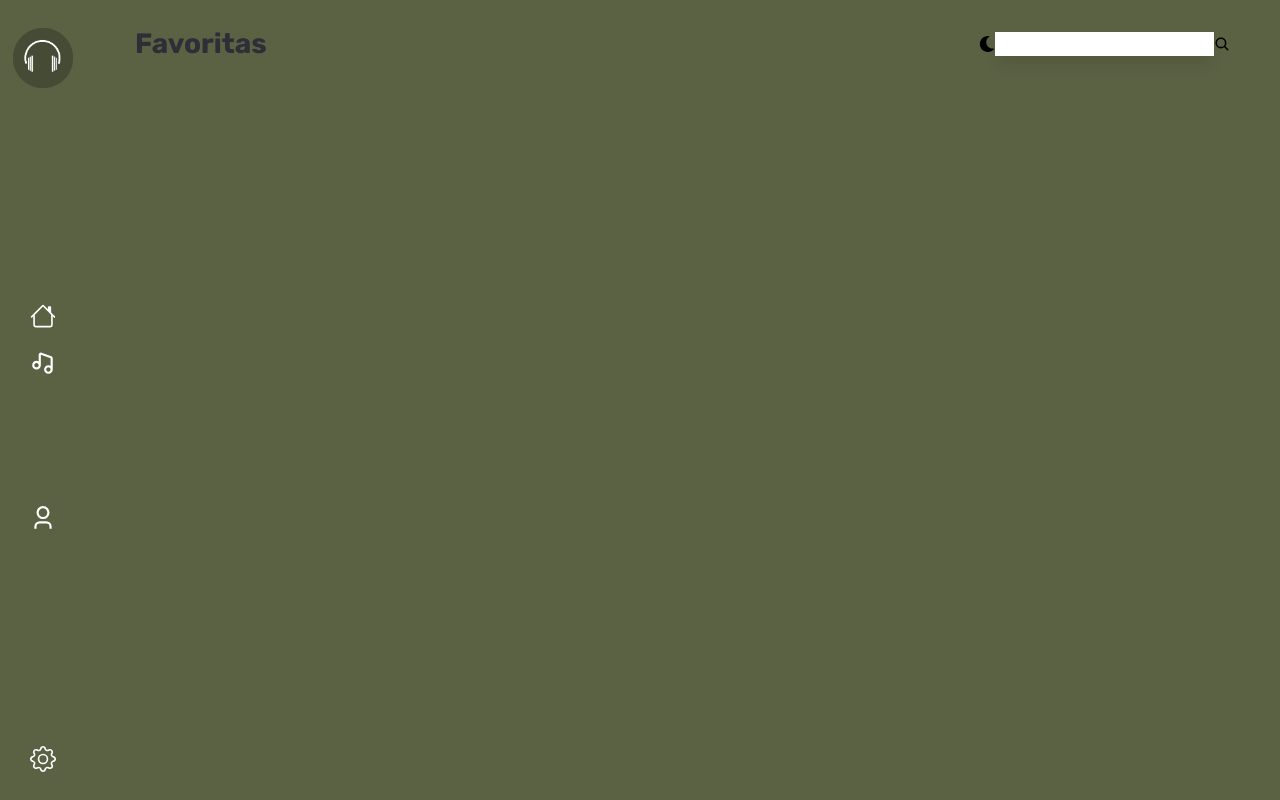
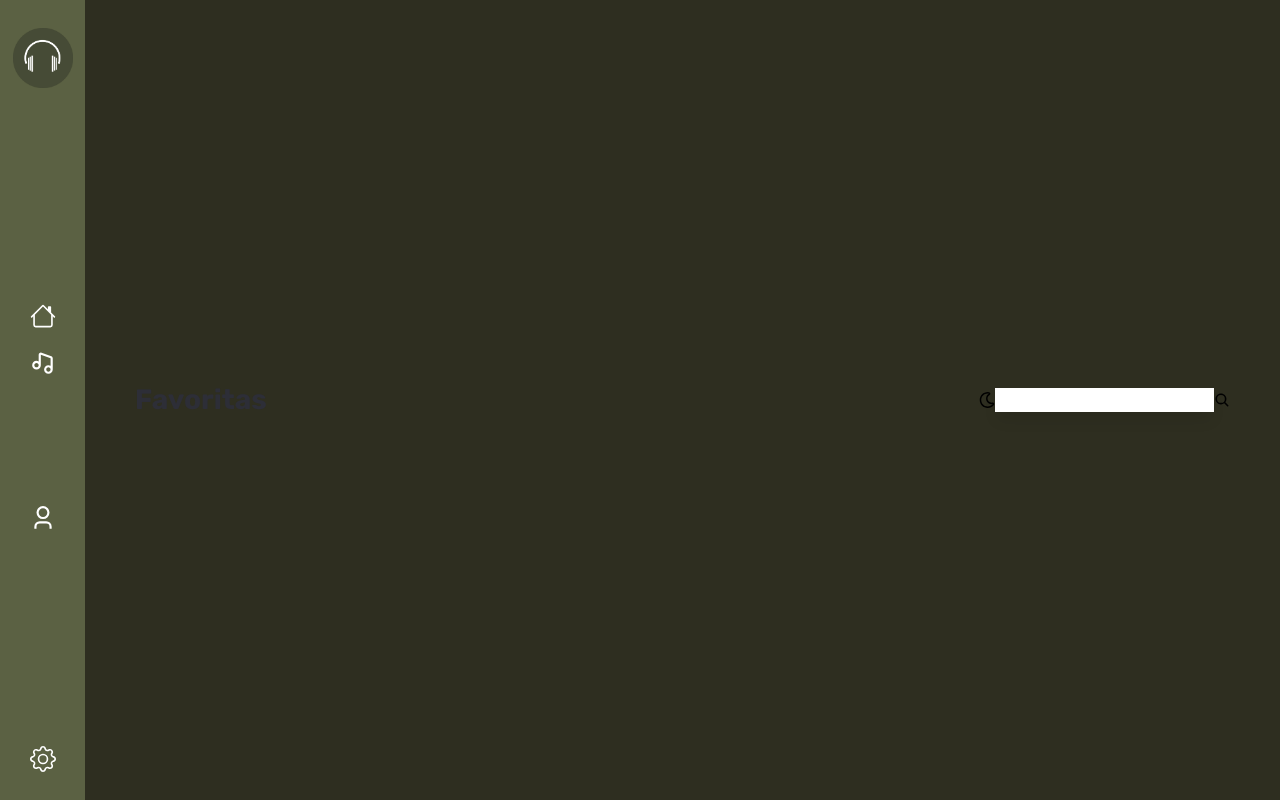
Before and after one commit to kcaiosouza/igcgmusic, a Next.js app: page /liked in a window 1280 px wide. Built offline with nearby package versions, Linux system fonts and the light colour scheme; some icons are missing.

Commit message:
Dark and Light mode - Context

```diff
--- a/src/components/Player/index.jsx
+++ b/src/components/Player/index.jsx
@@ -157,7 +157,8 @@ export function Player() {
                 onEnded={handleEpisodesEnded}
                 onPlay={() => setPlayingState(true)}
                 onPause={() => setPlayingState(false)}
-                onSeeked={setupProgressListener}
+                // onSeeked={setupProgressListener}
+                onLoadedMetadata={setupProgressListener}
               />
             </div>
           </>
--- /dev/null
+++ b/src/contexts/themeContext.jsx
@@ -0,0 +1,24 @@
+import { useState, createContext, useContext } from "react";
+
+export const ThemeContext = createContext({});
+
+export function ThemeContextProvider({ children }) {
+  const [isDark, setIsDark] = useState(false)
+
+  function toggleTheme() {
+    setIsDark(!isDark)
+  }
+
+  return(
+    <ThemeContext.Provider value={{
+      toggleTheme,
+      isDark
+    }}>
+      { children }
+    </ThemeContext.Provider>
+  )
+}
+
+export const useTheme = () => {
+  return useContext(ThemeContext);
+};
--- a/src/pages/_app.jsx
+++ b/src/pages/_app.jsx
@@ -3,19 +3,21 @@ import { Rubik } from 'next/font/google'
 
 import { Nav } from '@/components/Nav'
 import { Player } from '@/components/Player'
-import { PlayerContextProvider, usePlayer } from '@/contexts/playerContext'
+import { PlayerContextProvider } from '@/contexts/playerContext'
+import { ThemeContextProvider } from '@/contexts/themeContext'
 
 const rubik = Rubik({ subsets: ['latin'] })
 export default function App({ Component, pageProps }) {
-  const {isPlaying} = usePlayer();
   return (
     <>
       <PlayerContextProvider>
-        <main className={`appContainer ${isPlaying ? "bg-[#2E2E20]" : "bg-[#5B6143]"} ${rubik.className}`}>
-          <Nav page={Component}/>
-          <Player/>
-          <Component {...pageProps} isDark={true}/>
-        </main>
+        <ThemeContextProvider>
+          <main className={`appContainer bg-greenPlaying ${rubik.className}`}>
+            <Nav page={Component}/>
+            <Player/>
+            <Component {...pageProps} />
+          </main>
+        </ThemeContextProvider>
       </PlayerContextProvider>
     </>
   )
--- a/src/pages/index.jsx
+++ b/src/pages/index.jsx
@@ -7,17 +7,19 @@ import { api } from '@/services/api';
 import { convertSecondsToString } from '@/utils/convertSecondsToString';
 import Image from 'next/image';
 import { usePlayer } from '@/contexts/playerContext';
+import { useTheme } from '@/contexts/themeContext';
 
 const rubik = Rubik({ subsets: ['latin'] })
 
-export default function Home({isDark, musics}) {
-  const {playList} = usePlayer();
+export default function Home({musics}) {
+  const { playList, musicList } = usePlayer();
+  const { isDark, toggleTheme } = useTheme();
   return (
-    <main className={`${styles.indexContainer} ${rubik.className} bg-[#FFF]`}>
+    <main className={`${styles.indexContainer} ${musicList.length > 0 ? "h-[calc(100vh-6px)] rounded-tl-[30px] rounded-bl-[30px]" : "h-screen"} ${rubik.className} ${isDark ? "bg-[#151515]" : "bg-[#FCFCFF]"}`}>
       <header className={styles.mainHeader}>
-        <h1 className='text-[#2D2E37]'>Início</h1>
+        <h1 className={`${isDark ? "text-[#FCFCFF]" : "text-[#2D2E37]"} `}>Início</h1>
         <div className='flex items-center'>
-          {isDark ? <FaMoon/> : <FaRegMoon/>}
+          {isDark ? <FaMoon onClick={toggleTheme}/> : <FaRegMoon onClick={toggleTheme}/>}
           <input/>
           <IoSearch/>
         </div>
@@ -65,7 +67,6 @@ export default function Home({isDark, musics}) {
               })}
             </tbody>
           </table>
-          {/* {musics.map(music => {return <p key={music.id}>aqui tem uma musica ai calica</p>})} */}
         </div>
 
         <div>
--- a/src/services/api.jsx
+++ b/src/services/api.jsx
@@ -1,5 +1,5 @@
 import axios from 'axios';
 
 export const api = axios.create({
-  baseURL: process.env.API_URL ||  'http://localhost:3333/'
+  baseURL: process.env.API_URL ||  'http://192.168.1.13:3333/'
 })
--- a/src/styles/index.module.css
+++ b/src/styles/index.module.css
@@ -3,9 +3,9 @@
     flex-direction: column;
     flex: 1;
     width: 100%;
-    height: calc(100vh - 6px);
+    /* height: calc(100vh - 6px); */
     overflow-y: scroll;
-    border-radius: 30px 0 0 30px;
+    /* border-radius: 30px 0 0 30px; */
 }
 
 .mainGrid {
--- a/tailwind.config.js
+++ b/tailwind.config.js
@@ -6,6 +6,10 @@ module.exports = {
     './src/app/**/*.{js,ts,jsx,tsx,mdx}',
   ],
   theme: {
+    colors: {
+      greenPlaying: '#2E2E20',
+      greenNotPlaying: '#5B6143',
+    },
     extend: {
       backgroundImage: {
         'gradient-radial': 'radial-gradient(var(--tw-gradient-stops))',
```
